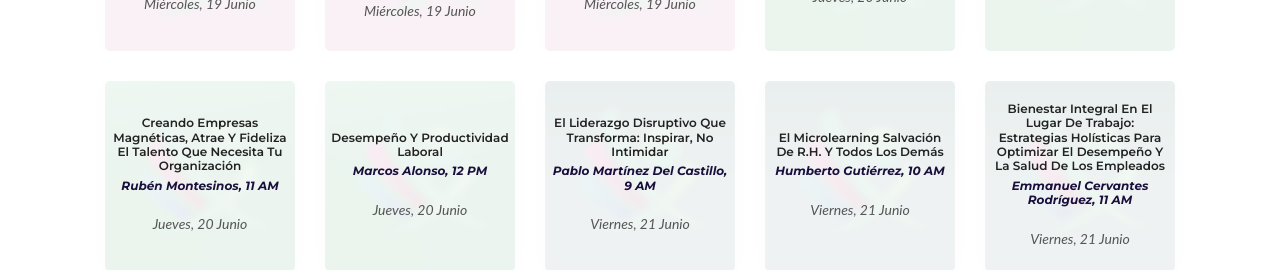
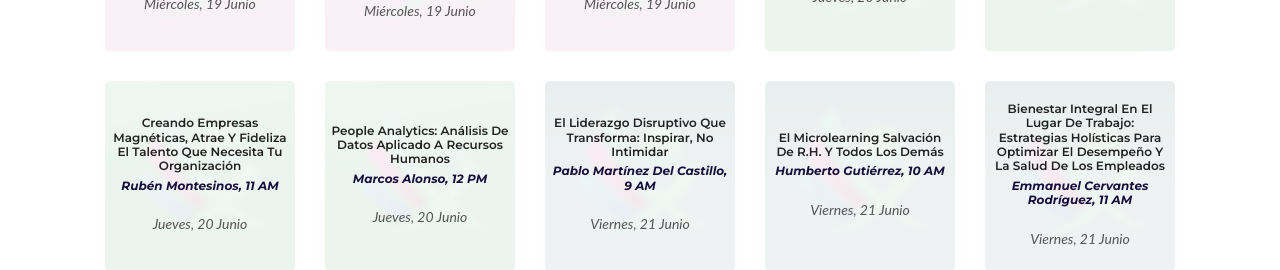
Before and after one commit to CarlosCamposRodriguez99/ARIOAC, a Next.js app: page /servicios in a window 1280 px wide. Shown: the part 1240-1510 px from the top of the page. Built offline with nearby package versions, Linux system fonts and the light colour scheme.

Commit message:
14-06-2024

```diff
--- a/components/_App/ServiciosPage.js
+++ b/components/_App/ServiciosPage.js
@@ -381,7 +381,7 @@ const ServiciosPage = () => {
                             <div className="portfolio--action">
                                 <div className="pos-vertical-center">
                                     <div className="portfolio--title">
-									<h4><a href="#">Desempeño y productividad laboral</a></h4>
+									<h4><a href="#">People Analytics: Análisis de datos aplicado a Recursos Humanos</a></h4>
 									<h5><a href='#'>Marcos Alonso, 12 PM</a></h5>
                                     </div>
                                     <div className="portfolio--cat">
```
